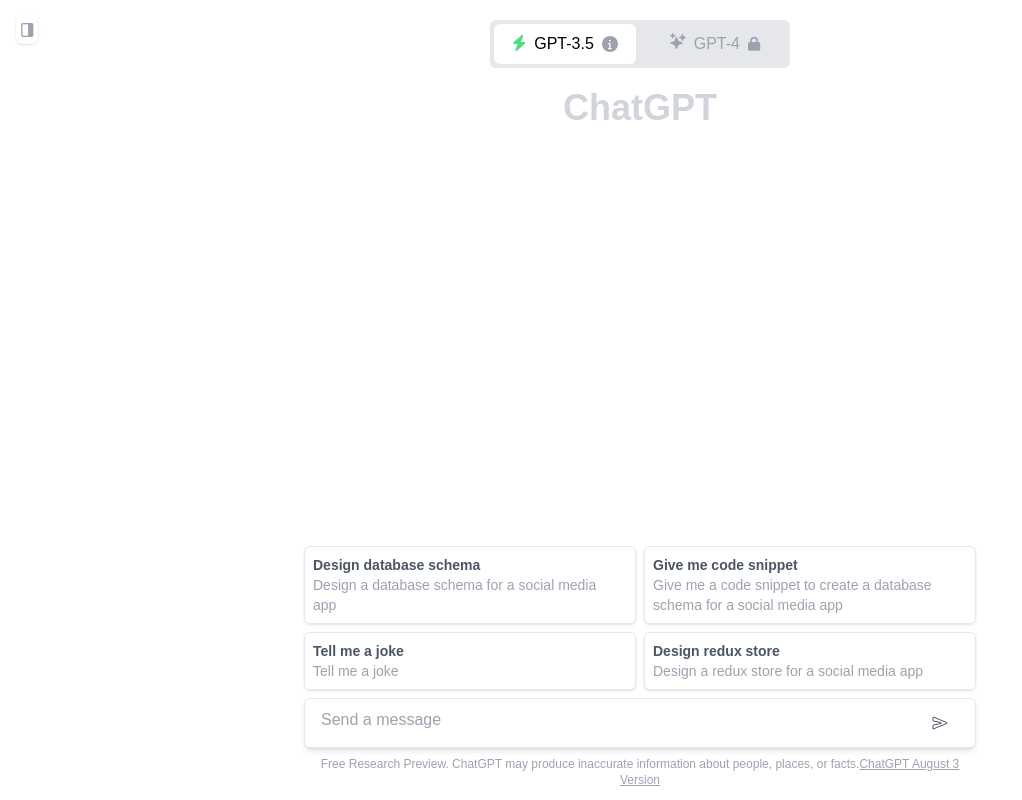
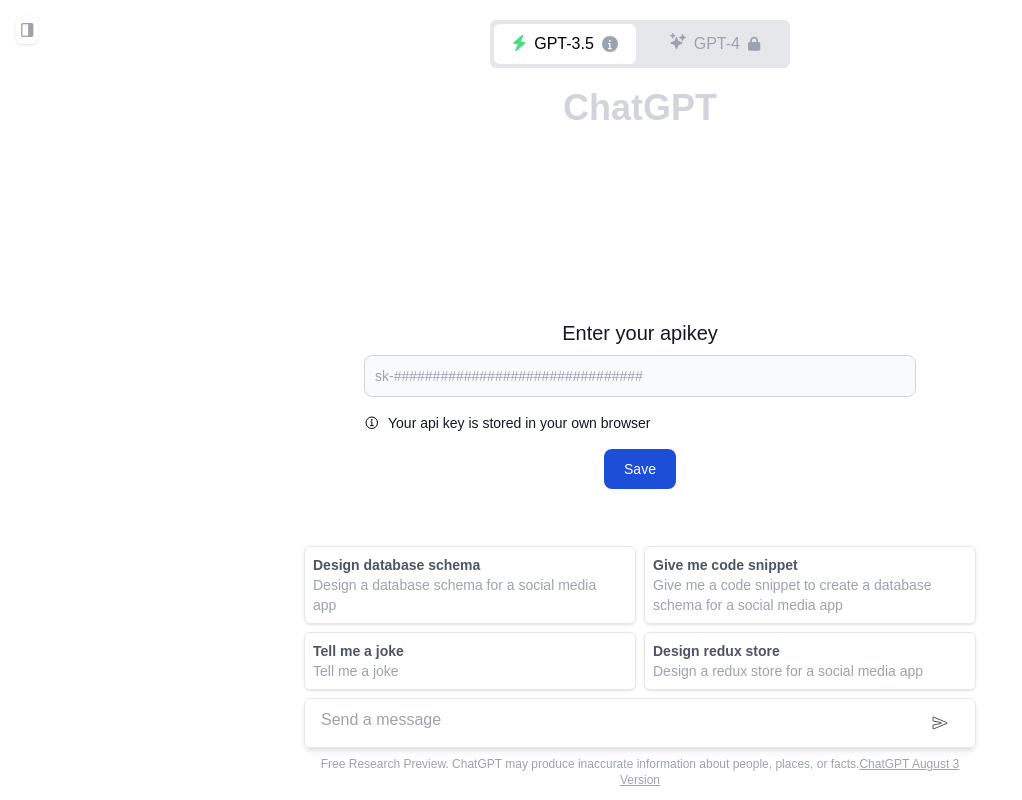
Before and after one commit to PrasadBroo/ChatGPT, a React (Vite) app: page / in a window 1280 px wide. Shown: the whole page, without its empty margins (0-1022 px from the left). Built offline with nearby package versions, Linux system fonts and the light colour scheme.

Commit message:
added apikey modal and animations

```diff
--- a/package.json
+++ b/package.json
@@ -13,6 +13,7 @@
     "@ionic/react": "^7.3.3",
     "axios": "^1.5.0",
     "classnames": "^2.3.2",
+    "framer-motion": "^10.16.4",
     "immer": "^10.0.2",
     "react": "^18.2.0",
     "react-dom": "^18.2.0",
--- a/src/App.tsx
+++ b/src/App.tsx
@@ -6,9 +6,11 @@
 import { IonIcon, setupIonicReact } from "@ionic/react";
 import { menuOutline, addOutline } from "ionicons/icons";
 import Header from "./components/Header/Header";
-import useChat, { chatsLength } from "./store/store";
+import useChat, { chatsLength, useAuth } from "./store/store";
 import classNames from "classnames";
 import Chats from "./components/Chat/Chats";
+import Modal from "./components/modals/Modal";
+import Apikey from "./components/modals/Apikey";
 
 setupIonicReact();
 function App() {
@@ -16,6 +18,7 @@
   const [active, setActive] = useState(false);
   const isChatsVisible = useChat(chatsLength);
   const addNewChat = useChat((state) => state.addNewChat);
+  const userHasApiKey = useAuth((state) => state.apikey);
   return (
     <div className="App font-poppins md:flex ">
       <Navbar active={active} setActive={setActive} />
@@ -68,6 +71,9 @@
           </div>
         </div>
       </main>
+      <Modal visible={!Boolean(userHasApiKey)}>
+        <Apikey />
+      </Modal>
     </div>
   );
 }
--- a/src/assets/css/output.css
+++ b/src/assets/css/output.css
@@ -610,6 +610,10 @@
   z-index: 30;
 }
 
+.z-50 {
+  z-index: 50;
+}
+
 .m-2 {
   margin: 0.5rem;
 }
@@ -758,6 +762,10 @@
   max-width: 42rem;
 }
 
+.max-w-xl {
+  max-width: 36rem;
+}
+
 .flex-1 {
   flex: 1 1 0%;
 }
@@ -851,6 +859,10 @@
   border-radius: 0.375rem;
 }
 
+.rounded-lg {
+  border-radius: 0.5rem;
+}
+
 .border {
   border-width: 1px;
 }
@@ -884,6 +896,11 @@
 .border-gray-600 {
   --tw-border-opacity: 1;
   border-color: rgb(75 85 99 / var(--tw-border-opacity));
+}
+
+.border-gray-300 {
+  --tw-border-opacity: 1;
+  border-color: rgb(209 213 219 / var(--tw-border-opacity));
 }
 
 .bg-\[\#202123\] {
@@ -945,6 +962,16 @@
   background-color: rgb(255 255 255 / var(--tw-bg-opacity));
 }
 
+.bg-gray-50 {
+  --tw-bg-opacity: 1;
+  background-color: rgb(249 250 251 / var(--tw-bg-opacity));
+}
+
+.bg-blue-700 {
+  --tw-bg-opacity: 1;
+  background-color: rgb(29 78 216 / var(--tw-bg-opacity));
+}
+
 .bg-opacity-60 {
   --tw-bg-opacity: 0.6;
 }
@@ -959,6 +986,10 @@
 
 .p-3 {
   padding: 0.75rem;
+}
+
+.p-2\.5 {
+  padding: 0.625rem;
 }
 
 .px-2 {
@@ -979,6 +1010,16 @@
 .py-4 {
   padding-top: 1rem;
   padding-bottom: 1rem;
+}
+
+.px-5 {
+  padding-left: 1.25rem;
+  padding-right: 1.25rem;
+}
+
+.py-2\.5 {
+  padding-top: 0.625rem;
+  padding-bottom: 0.625rem;
 }
 
 .pl-2 {
@@ -1048,6 +1089,10 @@
   font-weight: 400;
 }
 
+.font-medium {
+  font-weight: 500;
+}
+
 .uppercase {
   text-transform: uppercase;
 }
@@ -1105,6 +1150,11 @@
 .text-white {
   --tw-text-opacity: 1;
   color: rgb(255 255 255 / var(--tw-text-opacity));
+}
+
+.text-gray-900 {
+  --tw-text-opacity: 1;
+  color: rgb(17 24 39 / var(--tw-text-opacity));
 }
 
 .underline {
@@ -1211,6 +1261,11 @@
   background-color: rgb(15 118 110 / var(--tw-bg-opacity));
 }
 
+.hover\:bg-blue-800:hover {
+  --tw-bg-opacity: 1;
+  background-color: rgb(30 64 175 / var(--tw-bg-opacity));
+}
+
 .hover\:text-red-500:hover {
   --tw-text-opacity: 1;
   color: rgb(239 68 68 / var(--tw-text-opacity));
@@ -1223,6 +1278,32 @@
 
 .focus\:border-2:focus {
   border-width: 2px;
+}
+
+.focus\:border-blue-500:focus {
+  --tw-border-opacity: 1;
+  border-color: rgb(59 130 246 / var(--tw-border-opacity));
+}
+
+.focus\:outline-none:focus {
+  outline: 2px solid transparent;
+  outline-offset: 2px;
+}
+
+.focus\:ring-4:focus {
+  --tw-ring-offset-shadow: var(--tw-ring-inset) 0 0 0 var(--tw-ring-offset-width) var(--tw-ring-offset-color);
+  --tw-ring-shadow: var(--tw-ring-inset) 0 0 0 calc(4px + var(--tw-ring-offset-width)) var(--tw-ring-color);
+  box-shadow: var(--tw-ring-offset-shadow), var(--tw-ring-shadow), var(--tw-shadow, 0 0 #0000);
+}
+
+.focus\:ring-blue-500:focus {
+  --tw-ring-opacity: 1;
+  --tw-ring-color: rgb(59 130 246 / var(--tw-ring-opacity));
+}
+
+.focus\:ring-blue-300:focus {
+  --tw-ring-opacity: 1;
+  --tw-ring-color: rgb(147 197 253 / var(--tw-ring-opacity));
 }
 
 .group:hover .group-hover\:visible {
@@ -1271,6 +1352,30 @@
     background-color: transparent;
   }
 
+  .dark\:bg-white {
+    --tw-bg-opacity: 1;
+    background-color: rgb(255 255 255 / var(--tw-bg-opacity));
+  }
+
+  .dark\:bg-gray-600 {
+    --tw-bg-opacity: 1;
+    background-color: rgb(75 85 99 / var(--tw-bg-opacity));
+  }
+
+  .dark\:bg-gray-700 {
+    --tw-bg-opacity: 1;
+    background-color: rgb(55 65 81 / var(--tw-bg-opacity));
+  }
+
+  .dark\:bg-blue-600 {
+    --tw-bg-opacity: 1;
+    background-color: rgb(37 99 235 / var(--tw-bg-opacity));
+  }
+
+  .dark\:bg-opacity-30 {
+    --tw-bg-opacity: 0.3;
+  }
+
   .dark\:text-gray-200 {
     --tw-text-opacity: 1;
     color: rgb(229 231 235 / var(--tw-text-opacity));
@@ -1284,6 +1389,16 @@
   .dark\:text-white {
     --tw-text-opacity: 1;
     color: rgb(255 255 255 / var(--tw-text-opacity));
+  }
+
+  .dark\:placeholder-gray-400::-moz-placeholder {
+    --tw-placeholder-opacity: 1;
+    color: rgb(156 163 175 / var(--tw-placeholder-opacity));
+  }
+
+  .dark\:placeholder-gray-400::placeholder {
+    --tw-placeholder-opacity: 1;
+    color: rgb(156 163 175 / var(--tw-placeholder-opacity));
   }
 
   .dark\:shadow-lg {
@@ -1302,6 +1417,16 @@
     --tw-bg-opacity: 1;
     background-color: rgb(55 65 81 / var(--tw-bg-opacity));
   }
+
+  .dark\:hover\:bg-blue-700:hover {
+    --tw-bg-opacity: 1;
+    background-color: rgb(29 78 216 / var(--tw-bg-opacity));
+  }
+
+  .dark\:focus\:ring-blue-800:focus {
+    --tw-ring-opacity: 1;
+    --tw-ring-color: rgb(30 64 175 / var(--tw-ring-opacity));
+  }
 }
 
 @media (min-width: 768px) {
@@ -1316,6 +1441,11 @@
   .md\:mx-auto {
     margin-left: auto;
     margin-right: auto;
+  }
+
+  .md\:mx-0 {
+    margin-left: 0px;
+    margin-right: 0px;
   }
 
   .md\:ml-8 {
--- a/src/components/Chat/BotMessage.tsx
+++ b/src/components/Chat/BotMessage.tsx
@@ -6,6 +6,12 @@
 import useClipboard from "../../hooks/useClipboard";
 import useBot from "../../hooks/useBot";
 import { ChatMessageType } from "../../store/store";
+import { motion } from "framer-motion";
+
+const variants = {
+  hidden: { y: 20, opacity: 0 },
+  visible: { y: 0, opacity: 1 },
+};
 
 type Props = {
   index: number;
@@ -22,9 +28,12 @@
 
   return (
     <div
+
       className={classNames("py-4 bg-gray-100 dark:bg-[#40414f] px-2 md:px-0")}
     >
-      <div className=" max-w-2xl mx-auto md:flex md:items-center group">
+      <motion.div variants={variants}
+    initial="hidden"
+    animate="visible" className=" max-w-2xl mx-auto md:flex md:items-center group">
         <div className="flex items-start w-full">
           <div className="mr-4  rounded-md flex items-center flex-shrink-0">
             <Avatar size={11} src="/imgs/bot.webp" />
@@ -66,7 +75,7 @@
             </span>
           )}
         </div>
-      </div>
+      </motion.div>
     </div>
   );
 }
--- /dev/null
+++ b/src/components/modals/Apikey.tsx
@@ -0,0 +1,46 @@
+import { IonIcon } from "@ionic/react";
+import { informationCircleOutline } from "ionicons/icons";
+import { useAuth } from "../../store/store";
+import { useState } from "react";
+
+export default function Apikey() {
+  const [userapikey, setUserApikey] = useState("");
+  const { setApiKey } = useAuth();
+
+  function handleSubmit(e: React.FormEvent<HTMLFormElement>) {
+    e.preventDefault();
+    setApiKey(userapikey);
+  }
+
+  return (
+    <div className="dark:bg-gray-700 max-w-xl w-full p-3 rounded-md mx-2 md:mx-0">
+      <h2 className="text-xl font-medium text-gray-900 dark:text-white  text-center my-2">
+        Enter your apikey
+      </h2>
+      <form onSubmit={handleSubmit}>
+        <input
+          type="text"
+          placeholder="sk-################################"
+          onChange={(e) => setUserApikey(e.target.value)}
+          className="bg-gray-50 border border-gray-300 text-gray-900 text-sm rounded-lg focus:ring-blue-500 focus:border-blue-500 block w-full p-2.5 dark:bg-gray-600 dark:border-gray-500 dark:placeholder-gray-400 dark:text-white"
+        />
+        <div className=" flex items-center mt-4">
+          <span className="dark:text-gray-300 flex items-center">
+            <IonIcon icon={informationCircleOutline} />
+          </span>
+          <span className="ml-2 text-sm font-medium text-gray-900 dark:text-gray-300">
+            Your api key is stored in your own browser
+          </span>
+        </div>
+        <div className=" text-center">
+          <button
+            type="submit"
+            className="mt-4 text-white bg-blue-700 hover:bg-blue-800 focus:ring-4 focus:outline-none focus:ring-blue-300 font-medium rounded-lg text-sm px-5 py-2.5 text-center dark:bg-blue-600 dark:hover:bg-blue-700 dark:focus:ring-blue-800"
+          >
+            Save
+          </button>
+        </div>
+      </form>
+    </div>
+  );
+}
--- /dev/null
+++ b/src/components/modals/Modal.tsx
@@ -0,0 +1,41 @@
+import classNames from "classnames";
+import { AnimatePresence, motion } from "framer-motion";
+import React from "react";
+
+const varinats = {
+  hidden: { opacity: 0 },
+  visible: { opacity: 1 },
+  exit: { opacity: 0, scale: 0.8, transition: { duration: 0.15 } },
+};
+
+type Props = {
+  children: React.ReactNode;
+  className?: string;
+  visible: boolean;
+};
+
+export default function Modal(props: Props) {
+  const modal_cn = classNames(
+    "modal font-Bungee fixed top-0 left-0 right-0 bottom-0 dark:bg-white dark:bg-opacity-30  z-50 flex items-center justify-center",
+    props.className
+  );
+
+  // useHideBodyOverflow(props.visible)
+
+
+  return (
+    <AnimatePresence>
+      {props.visible && (
+        <motion.div
+          variants={varinats}
+          initial="hidden"
+          animate="visible"
+          exit="exit"
+          className={modal_cn}
+        >
+          {props.children}
+        </motion.div>
+      )}
+    </AnimatePresence>
+  );
+}
--- a/src/hooks/useBot.tsx
+++ b/src/hooks/useBot.tsx
@@ -26,7 +26,6 @@
   }, 50);
 
   useEffect(() => {
-
     function addMessage() {
       addChat(
         { role: "assistant", content: resultRef.current, id: chat.id },
--- a/src/services/chatService.ts
+++ b/src/services/chatService.ts
@@ -1,6 +1,5 @@
 import { ChatMessageType } from "../store/store";
 
-const apiKey = "sk-######################################"; // Replace with your actual API key
 const apiUrl = "https://api.openai.com/v1/chat/completions";
 
 export async function fetchResults(
@@ -16,7 +15,7 @@
       headers: {
         "content-type": `application/json`,
         accept: `text/event-stream`,
-        Authorization: `Bearer ${apiKey}`,
+        Authorization: `Bearer ${localStorage.getItem("apikey")}`,
       },
       body: JSON.stringify({
         model: "gpt-3.5-turbo",
```
Also changed, not shown: src/store/store.tsx (+9 -5 lines), 1 other file (tests, documents, lock files or other folders).
